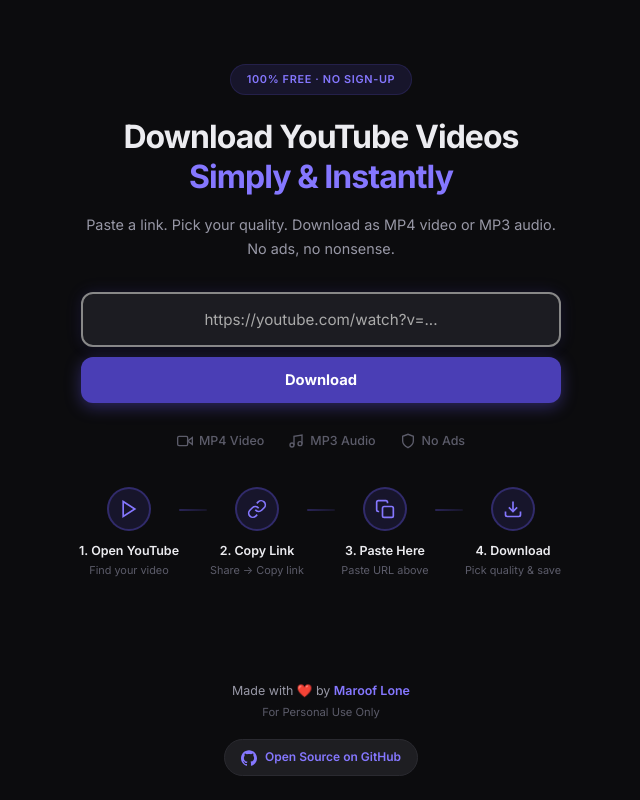
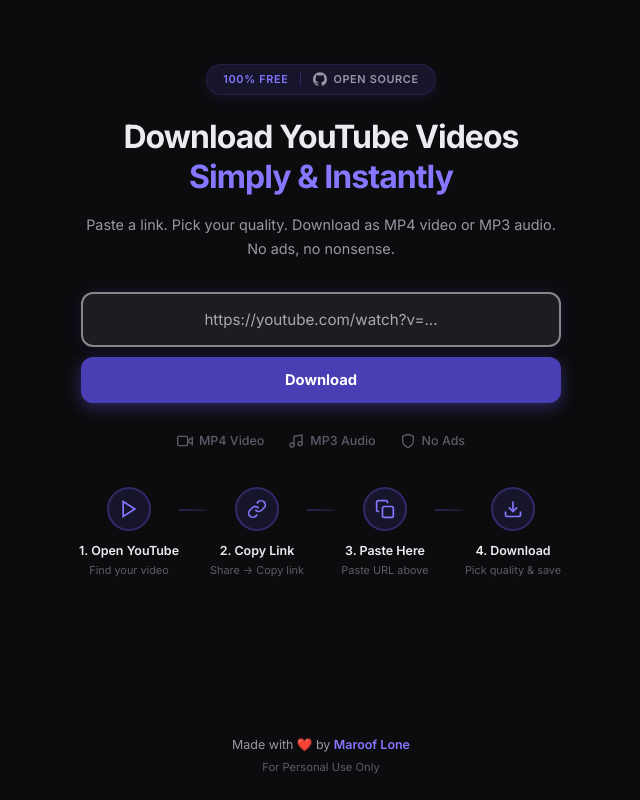
Before and after one commit to maroofmedia/savetube, a website: page public/index.html in a window 1280 px wide. Shown: the whole page, without its empty margins (319-959 px from the left). Drawn offline with Linux system fonts and the light colour scheme.

Commit message:
Update footer github

```diff
--- a/public/index.html
+++ b/public/index.html
@@ -71,7 +71,14 @@
 
     <header class="hero">
       <div class="hero-inner">
-        <div class="hero-badge">100% Free · No Sign-up</div>
+        <div class="hero-badge">
+          <span class="free-tag">100% Free</span>
+          <span class="badge-sep"></span>
+          <a href="https://github.com/maroofmedia/savetube" target="_blank" rel="noopener" class="gh-link">
+            <svg viewBox="0 0 24 24" fill="currentColor"><path d="M12 .297c-6.63 0-12 5.373-12 12 0 5.303 3.438 9.8 8.205 11.385.6.113.82-.258.82-.577 0-.285-.01-1.04-.015-2.04-3.338.724-4.042-1.61-4.042-1.61C4.422 18.07 3.633 17.7 3.633 17.7c-1.087-.744.084-.729.084-.729 1.205.084 1.838 1.236 1.838 1.236 1.07 1.835 2.809 1.305 3.495.998.108-.776.417-1.305.76-1.605-2.665-.3-5.466-1.332-5.466-5.93 0-1.31.465-2.38 1.235-3.22-.135-.303-.54-1.523.105-3.176 0 0 1.005-.322 3.3 1.23.96-.267 1.98-.399 3-.405 1.02.006 2.04.138 3 .405 2.28-1.552 3.285-1.23 3.285-1.23.645 1.653.24 2.873.12 3.176.765.84 1.23 1.91 1.23 3.22 0 4.61-2.805 5.625-5.475 5.92.42.36.81 1.096.81 2.22 0 1.606-.015 2.896-.015 3.286 0 .315.21.69.825.57C20.565 22.092 24 17.592 24 12.297c0-6.627-5.373-12-12-12"/></svg>
+            Open Source
+          </a>
+        </div>
         <h1 class="hero-title">Download YouTube Videos<br><span class="hero-accent">Simply &amp; Instantly</span></h1>
         <p class="hero-desc">Paste a link. Pick your quality. Download as MP4 video or MP3 audio.<br>No ads, no
           nonsense.</p>
@@ -222,12 +229,7 @@
       <p>Made with ❤️ by <a href="https://www.marooflone.com" target="_blank" rel="noopener">Maroof Lone</a></p>
       <p class="foot-sub">For Personal Use Only</p>
 
-      <a href="https://github.com/maroofmedia/savetube" target="_blank" rel="noopener" class="gh-badge">
-        <svg viewBox="0 0 24 24" fill="currentColor">
-          <path d="M12 .297c-6.63 0-12 5.373-12 12 0 5.303 3.438 9.8 8.205 11.385.6.113.82-.258.82-.577 0-.285-.01-1.04-.015-2.04-3.338.724-4.042-1.61-4.042-1.61C4.422 18.07 3.633 17.7 3.633 17.7c-1.087-.744.084-.729.084-.729 1.205.084 1.838 1.236 1.838 1.236 1.07 1.835 2.809 1.305 3.495.998.108-.776.417-1.305.76-1.605-2.665-.3-5.466-1.332-5.466-5.93 0-1.31.465-2.38 1.235-3.22-.135-.303-.54-1.523.105-3.176 0 0 1.005-.322 3.3 1.23.96-.267 1.98-.399 3-.405 1.02.006 2.04.138 3 .405 2.28-1.552 3.285-1.23 3.285-1.23.645 1.653.24 2.873.12 3.176.765.84 1.23 1.91 1.23 3.22 0 4.61-2.805 5.625-5.475 5.92.42.36.81 1.096.81 2.22 0 1.606-.015 2.896-.015 3.286 0 .315.21.69.825.57C20.565 22.092 24 17.592 24 12.297c0-6.627-5.373-12-12-12"/>
-        </svg>
-        Open Source on GitHub
-      </a>
+
     </footer>
   </div>
 
--- a/public/style.css
+++ b/public/style.css
@@ -59,7 +59,9 @@
 }
 
 .hero-badge {
-  display: inline-block;
+  display: inline-flex;
+  align-items: center;
+  gap: 12px;
   font-size: .68rem;
   font-weight: 600;
   letter-spacing: .06em;
@@ -70,7 +72,45 @@
   border-radius: 20px;
   margin-bottom: 22px;
   border: 1px solid rgba(109, 92, 255, .15);
+  box-shadow: 0 4px 12px rgba(109, 92, 255, 0.1);
+  transition: all 0.3s cubic-bezier(0.4, 0, 0.2, 1);
 }
+
+.hero-badge:hover {
+  transform: translateY(-1px);
+  box-shadow: 0 6px 16px rgba(109, 92, 255, 0.15);
+  border-color: rgba(109, 92, 255, 0.3);
+}
+
+.badge-sep {
+  width: 1px;
+  height: 12px;
+  background: rgba(109, 92, 255, .3);
+}
+
+.gh-link {
+  display: flex;
+  align-items: center;
+  gap: 6px;
+  color: var(--text-2);
+  text-decoration: none !important;
+  transition: color 0.2s ease;
+}
+
+.gh-link svg {
+  width: 14px;
+  height: 14px;
+  transition: transform 0.2s ease;
+}
+
+.gh-link:hover {
+  color: var(--text);
+}
+
+.gh-link:hover svg {
+  transform: scale(1.1);
+}
+
 
 .hero-title {
   font-size: 2rem;
```
